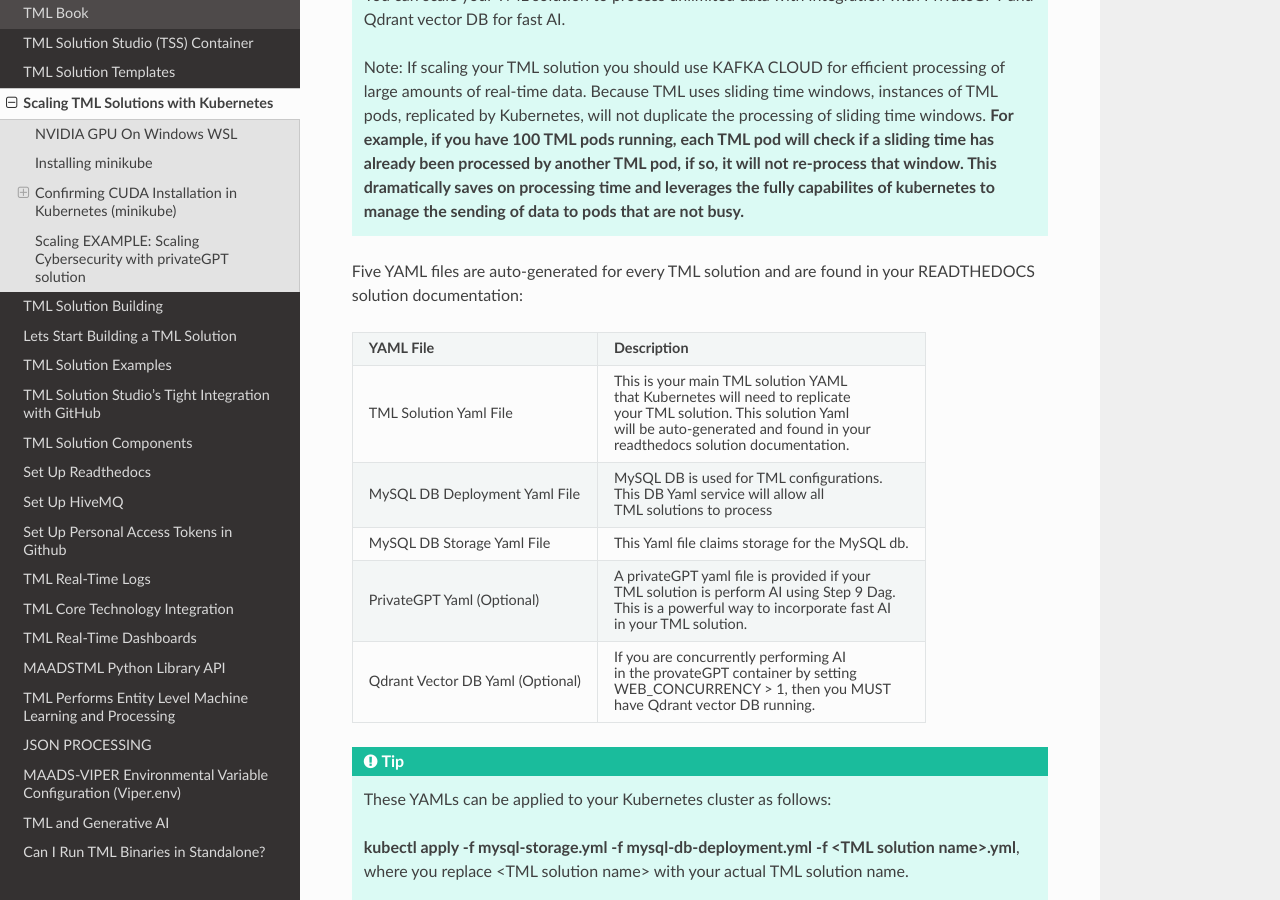
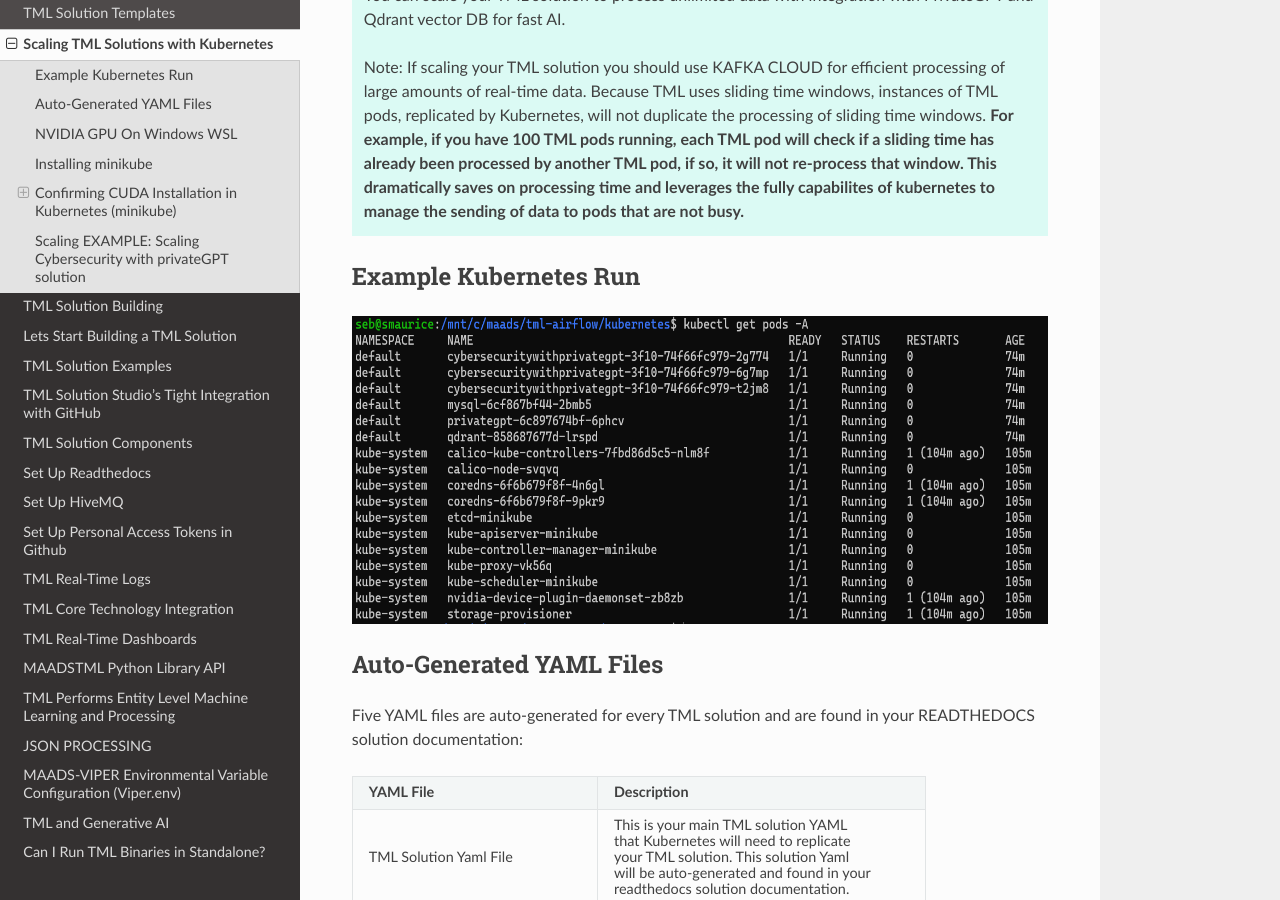
Before and after one commit to smaurice101/readthedocs, a Sphinx documentation site: the page built from docs/source/kube.rst, in a window 1280 px wide and 900 px high, scrolled down 906 px. Built offline with Sphinx 7.4.7 and the Read the Docs theme 3.1.0, drawn with Linux system fonts in a browser that asks for light colours.

Commit message:
Update kube.rst

```diff
--- a/docs/source/kube.rst
+++ b/docs/source/kube.rst
@@ -16,6 +16,15 @@
    already
    been processed by another TML pod, if so, it will not re-process that window.  This dramatically saves on processing time and leverages the fully capabilites of kubernetes to manage the
    sending of data to pods that are not busy.**
+
+Example Kubernetes Run
+-------------------
+
+.. figure:: kuberun.png
+   :scale: 70%
+
+Auto-Generated YAML Files
+-------------------
 
 Five YAML files are auto-generated for every TML solution and are found in your READTHEDOCS solution documentation:
 
```
